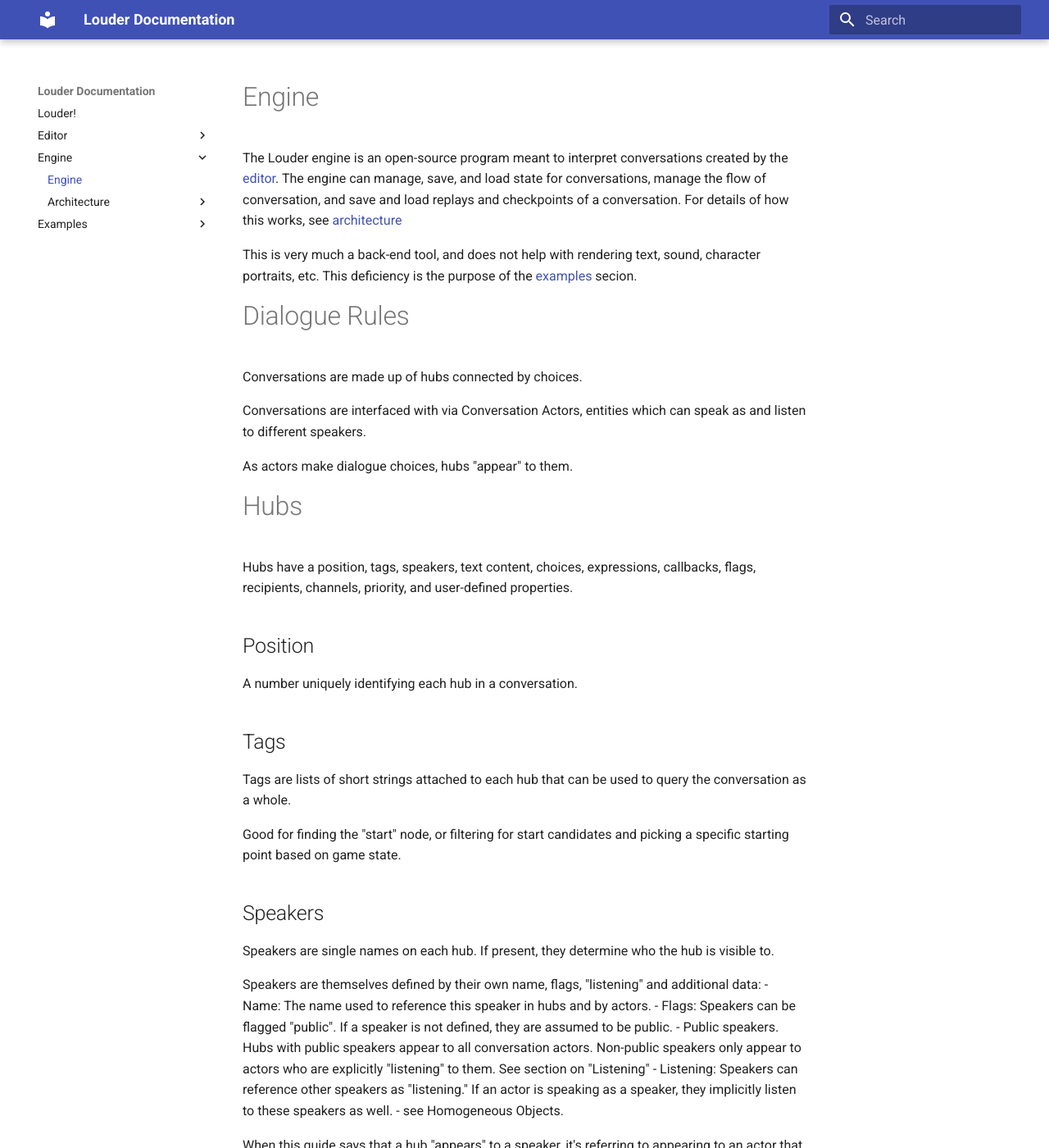
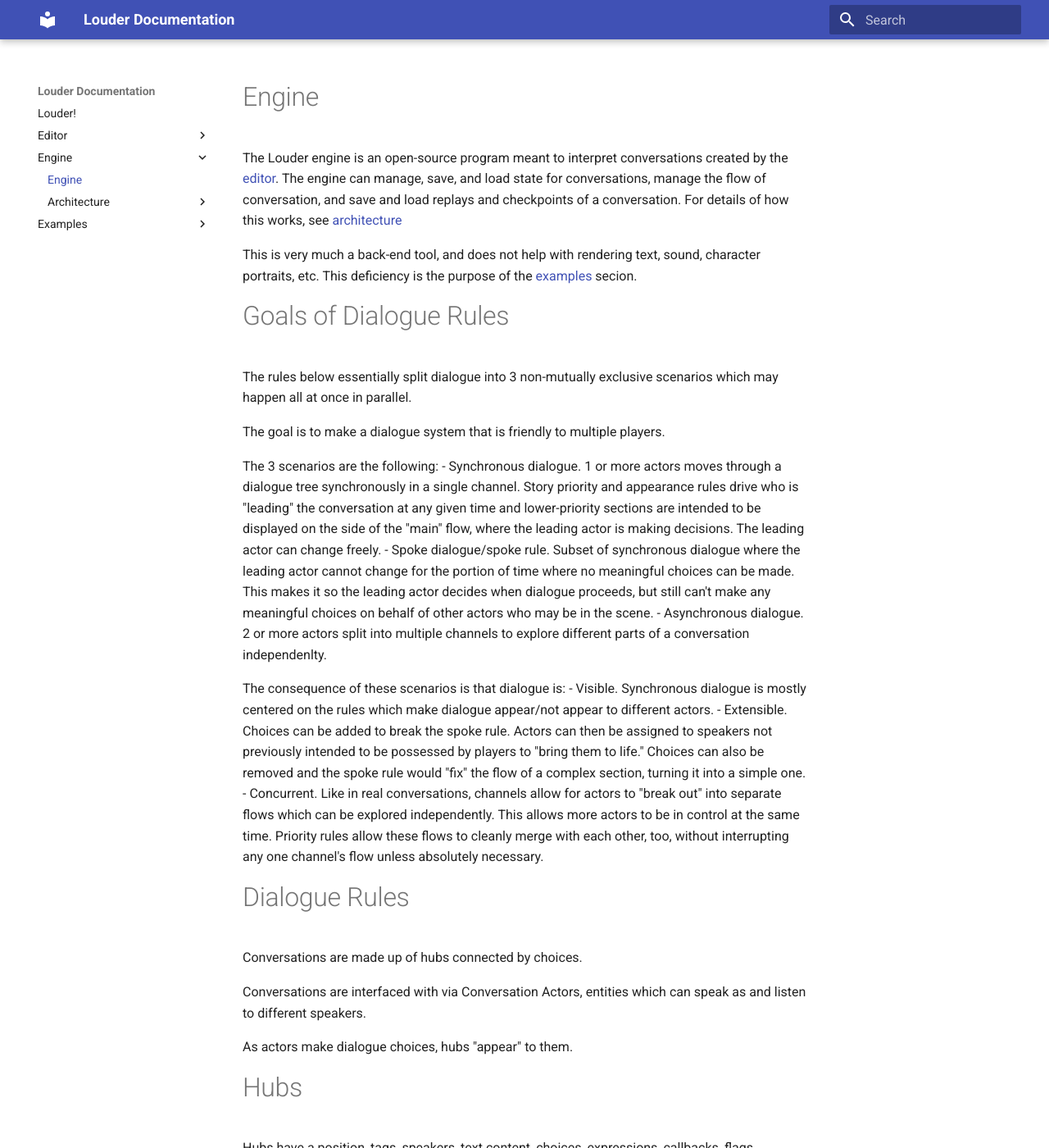
Before and after one commit to Roboticy3/Louder, an MkDocs documentation site: the page built from docs/docs/engine/index.md, in a window 1280 px wide and 1400 px high. Shown: the whole window at 82% size. Built offline with MkDocs 1.6.1 and Material for MkDocs 9.7.7, drawn with Linux system fonts in a browser that asks for light colours; some of the changed text lies outside the part shown.

Commit message:
crystalized requirements into goals

```diff
--- a/docs/docs/engine/index.md
+++ b/docs/docs/engine/index.md
@@ -8,6 +8,21 @@ and checkpoints of a conversation. For details of how this works, see [architect
 This is very much a back-end tool, and does not help with rendering text, sound,
 character portraits, etc. This deficiency is the purpose of the [examples](/examples/)
 secion.
+
+# Goals of Dialogue Rules
+The rules below essentially split dialogue into 3 non-mutually exclusive scenarios which may happen all at once in parallel.
+
+The goal is to make a dialogue system that is friendly to multiple players.
+
+The 3 scenarios are the following:
+ - Synchronous dialogue. 1 or more actors moves through a dialogue tree synchronously in a single channel. Story priority and appearance rules drive who is "leading" the conversation at any given time and lower-priority sections are intended to be displayed on the side of the "main" flow, where the leading actor is making decisions. The leading actor can change freely.
+ - Spoke dialogue/spoke rule. Subset of synchronous dialogue where the leading actor cannot change for the portion of time where no meaningful choices can be made. This makes it so the leading actor decides when dialogue proceeds, but still can't make any meaningful choices on behalf of other actors who may be in the scene.
+ - Asynchronous dialogue. 2 or more actors split into multiple channels to explore different parts of a conversation independenlty.
+
+The consequence of these scenarios is that dialogue is:
+ - Visible. Synchronous dialogue is mostly centered on the rules which make dialogue appear/not appear to different actors.
+ - Extensible. Choices can be added to break the spoke rule. Actors can then be assigned to speakers not previously intended to be possessed by players to "bring them to life." Choices can also be removed and the spoke rule would "fix" the flow of a complex section, turning it into a simple one.
+ - Concurrent. Like in real conversations, channels allow for actors to "break out" into separate flows which can be explored independently. This allows more actors to be in control at the same time. Priority rules allow these flows to cleanly merge with each other, too, without interrupting any one channel's flow unless absolutely necessary.
 
 # Dialogue Rules
 Conversations are made up of hubs connected by choices.
@@ -57,8 +72,14 @@ Actors traverse through dialogue by "making choices" or "selecting choices",
 which changes their position and all relevant information to match the linked
 hub under an available choice.
 
-Choices should only appear to an actor if their linked hub would appear. So,
-if a hub were private to another actor, for example, the choice would not appear.
+Choices should only appear to an actor if their linked hub would appear, and the
+speaker of the linked hub matches one of the four cases:
+1. The speaker is in the actor's "speak as" list
+2. The speaker is in the actor's "listen to" list and no other actor has that speaker in it's "speak as" list.
+3. The speaker is public and no other actor has that speaker in it's "speak as" list.
+4. (toggleable via config) The speaker is in the actor's "speak as" list, "listen to" list, or is public, and that choice is the only choice on this hub. This is called the "spoke rule" and it prevents linear dialogue from switching "leading" actors too frequently.
+
+If the hub has "recipients", these checks are done on the recipient speakers instead of the hub's speaker.
 
 ## Expressions
 Snippets of code sent to the engine's expression parser. Can directly manipulate
@@ -137,11 +158,7 @@ Actors have a list of speakers they "speak as", "listen to", flags, current
 position, current channel and priority, and additional data.
 
 ## Speak as and Listening
-See Speakers. Choices may appear to actors when the actor is positioned at the hub the choice originates from, and the hubs the choices link to have speakers that the actor "speaks as."
-
-If the speaker in the linked hub does not pass the above qualification, the choice may still appear if it would be the only choice to appear. Intuitively, this is a "spoke rule." Linear narratives get interrupted if they bounce between controllers over and over without actually transferring any agency, so this exception simplifies that out.
-
-Hubs may appear to the actor when the actor when the hub has a speaker that the actor "speaks as" or "listens to", or if that speaker is flagged Public.
+See Speakers, and then Choices to see how these settings interact with the engine.
 
 ## Flags
  - Spectate. All non-auto hubs appear to this actor, choices do not appear to
```
